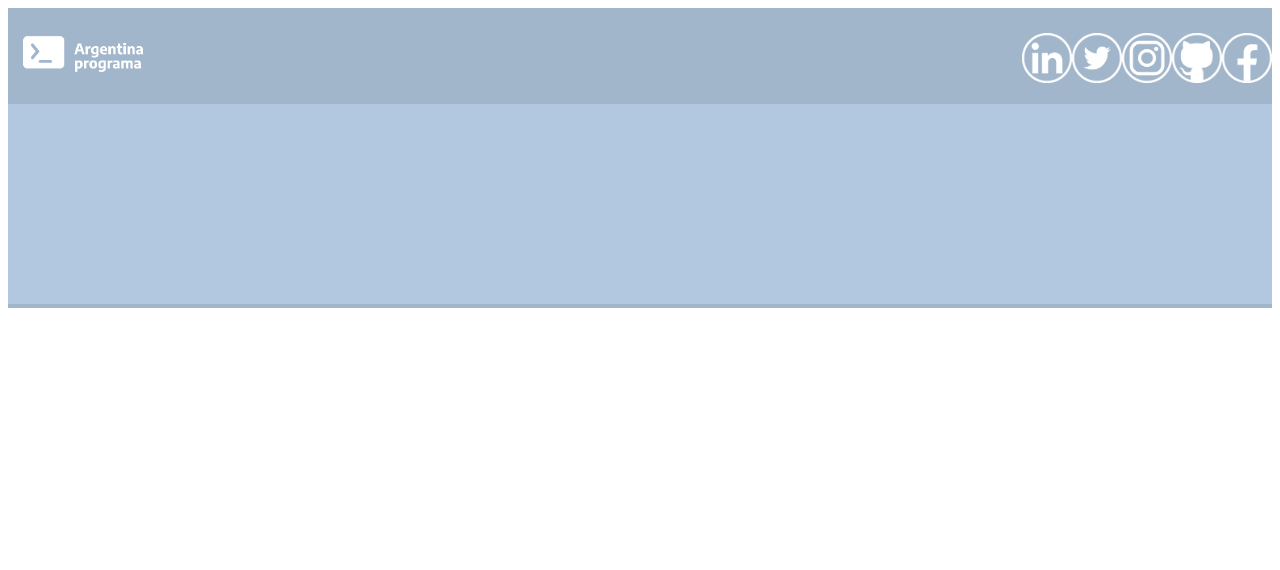
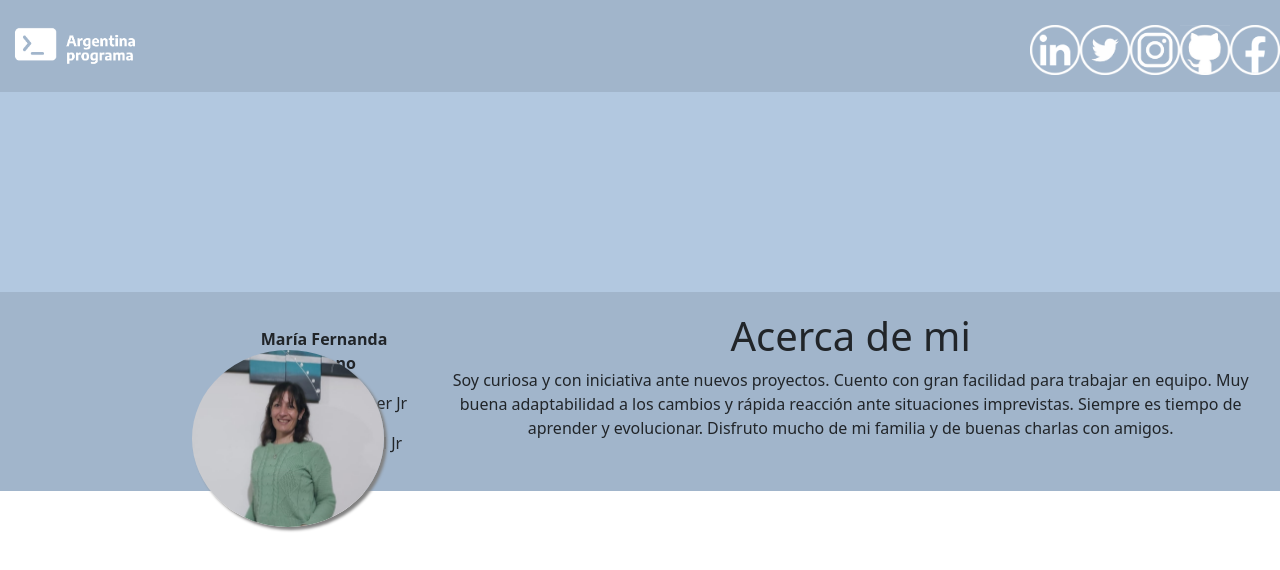
Before and after one commit to moyanof80/MariFerMoya, an Angular app in the folder MariFerMoya/MariFerMoya/: page / in a window 1280 px wide. Shown: the top 570 px of the page. Built offline with nearby package versions, Linux system fonts and the light colour scheme.

Commit message:
Trabajando sobre el componente acerca de mi

```diff
--- a/MariFerMoya/MariFerMoya/angular.json
+++ b/MariFerMoya/MariFerMoya/angular.json
@@ -23,9 +23,12 @@
               "src/assets"
             ],
             "styles": [
+              "node_modules/bootstrap/dist/css/bootstrap.css",
               "src/styles.css"
             ],
-            "scripts": []
+            "scripts": [
+              "node_modules/bootstrap/dist/js/bootstrap.js",
+            ]
           },
           "configurations": {
             "production": {
--- a/MariFerMoya/MariFerMoya/src/app/app.component.html
+++ b/MariFerMoya/MariFerMoya/src/app/app.component.html
@@ -1 +1,2 @@
 <app-header></app-header>
+<app-acera-de></app-acera-de>
--- a/MariFerMoya/MariFerMoya/src/app/app.module.ts
+++ b/MariFerMoya/MariFerMoya/src/app/app.module.ts
@@ -7,6 +7,7 @@ import { HeaderComponent } from './components/header/header.component';
 import { LogoAPComponent } from './components/logo-ap/logo-ap.component';
 import { SocialComponent } from './components/social/social.component';
 import { BannerComponent } from './components/banner/banner.component';
+import { AceraDeComponent } from './components/acera-de/acera-de.component';
 
 @NgModule({
   declarations: [
@@ -14,7 +15,8 @@ import { BannerComponent } from './components/banner/banner.component';
     HeaderComponent,
     LogoAPComponent,
     SocialComponent,
-    BannerComponent
+    BannerComponent,
+    AceraDeComponent
   ],
   imports: [
     BrowserModule,
--- /dev/null
+++ b/MariFerMoya/MariFerMoya/src/app/components/acera-de/acera-de.component.css
@@ -0,0 +1,24 @@
+.row{
+    padding: 20px;
+}
+div{
+    background-color: #a1b5cb;
+    text-align: center;
+}
+
+@media (min-width: 576px){
+    #fotodeperfil{
+        position: absolute;
+        width: 15%;
+        border-radius: 100%;
+        box-shadow: 3px 3px 3px grey;
+        left: 15%;
+        top: 350px;
+    }
+}
+
+/*etiqueta nombre*/
+#nombre{
+    font-weight: bold;
+    margin-top: 8%;
+}
--- /dev/null
+++ b/MariFerMoya/MariFerMoya/src/app/components/acera-de/acera-de.component.html
@@ -0,0 +1,16 @@
+<div class="row">
+    <div class="col-xs-12 col-sm-2 col-md-2 col-lg-2">
+        <img src="../../../assets/FotoPerfil.png" class="img-fluid" id="fotodeperfil">
+    </div>
+    <div class="col-xs-12 col-sm-2 col-md-2 col-lg-2">
+        <p id="nombre">María Fernanda Moyano</p>
+        <P>Full Stack Developer Jr</P>
+        <p>Testing QA Manual Jr</p>
+    </div>
+    <div class="col-xs-12 col-sm-8 col-md-8 col-lg-8">
+        <span>
+            <h1>Acerca de mi</h1>
+            <p>Soy  curiosa y con iniciativa ante nuevos proyectos. Cuento con gran facilidad para trabajar en equipo. Muy buena adaptabilidad a los cambios y rápida reacción ante situaciones imprevistas. Siempre es tiempo de aprender y evolucionar. Disfruto mucho de mi familia y de buenas charlas con amigos.</p>
+        </span>
+    </div>
+</div>
--- /dev/null
+++ b/MariFerMoya/MariFerMoya/src/app/components/acera-de/acera-de.component.ts
@@ -0,0 +1,15 @@
+import { Component, OnInit } from '@angular/core';
+
+@Component({
+  selector: 'app-acera-de',
+  templateUrl: './acera-de.component.html',
+  styleUrls: ['./acera-de.component.css']
+})
+export class AceraDeComponent implements OnInit {
+
+  constructor() { }
+
+  ngOnInit(): void {
+  }
+
+}
--- a/MariFerMoya/MariFerMoya/src/app/components/social/social.component.html
+++ b/MariFerMoya/MariFerMoya/src/app/components/social/social.component.html
@@ -2,6 +2,6 @@
     <a href="https://www.linkedin.com/in/fernanda-moyano?lipi=urn%3Ali%3Apage%3Ad_flagship3_profile_view_base_contact_details%3BqMvMwYxXRBW1OAvsbjOJhg%3D%3D"><img src="../../../assets/linkedin.png" id="linkedin"></a>
     <a href=""><img src="../../../assets/twitter.png" id="twiter"></a>
     <a href=""><img src="../../../assets/instagram.png" id="instagram"></a>
-    <a href=""><img src="../../../assets/github.png" id="github"></a>
+    <a href="https://github.com/moyanof80"><img src="../../../assets/github.png" id="github"></a>
     <a href=""><img src="../../../assets/facebook.png" id="facebook"></a>
 </div>
```
Also changed, not shown: 1 other file (tests, documents, lock files or other folders).
